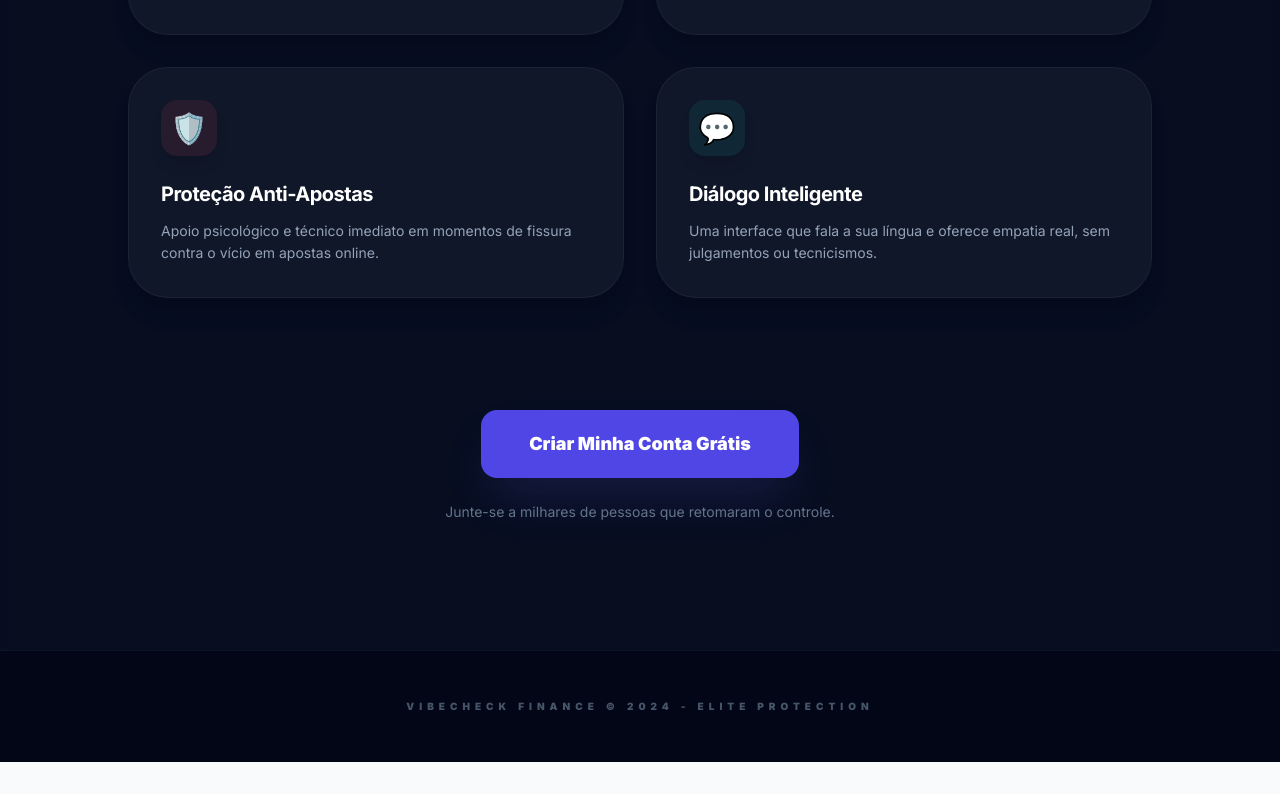
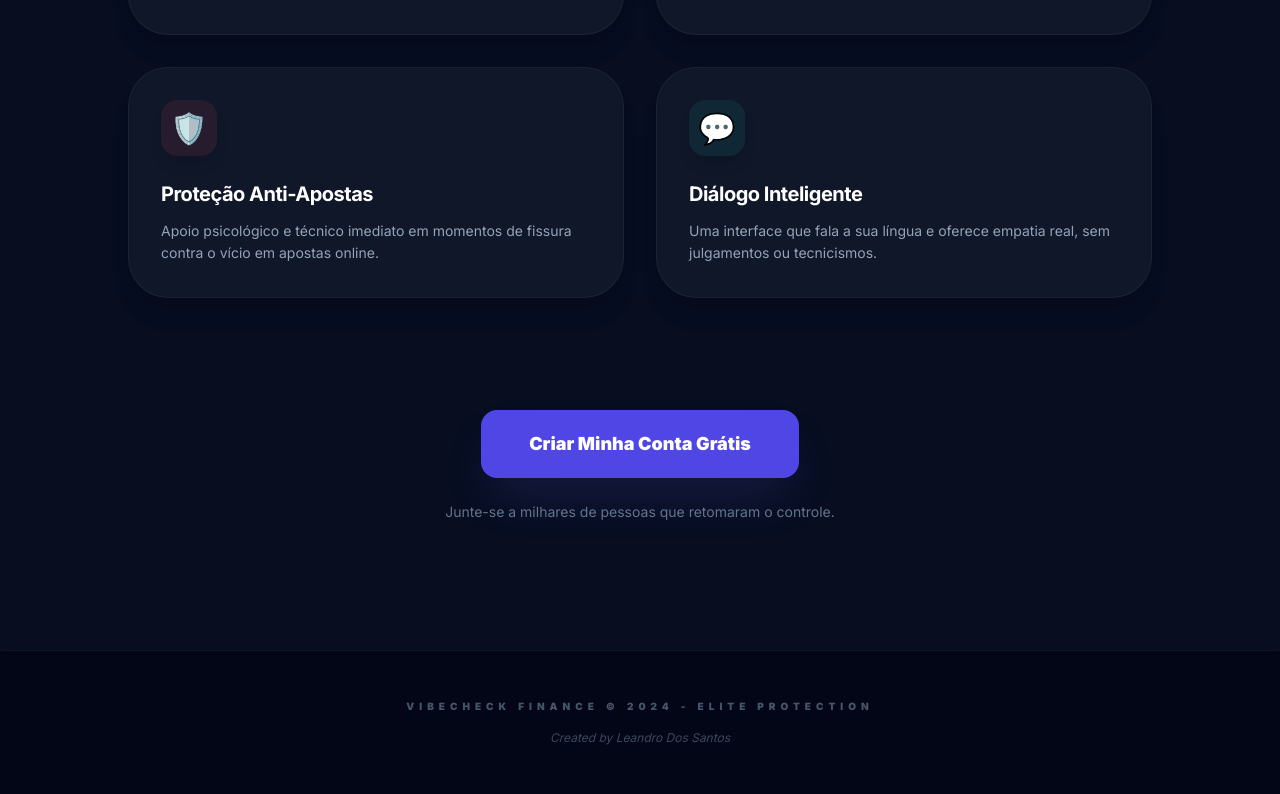
Before and after one commit to leandrocomercialsantos-ship-it/vibecheck-app, a React (Vite) app: page / in a window 1280 px wide. Shown: the part 1310-2104 px from the top of the page. Before the commit the page ends 2072 px from the top, so only its background shows below. Built offline with nearby package versions, Linux system fonts and the light colour scheme.

Commit message:
feat: Add creator name to footer and sidebar
Includes the creator's name in the footer of the landing page and in the sidebar's version information. This provides attribution and context.

```diff
--- a/components/LandingPage.tsx
+++ b/components/LandingPage.tsx
@@ -129,9 +129,12 @@ export const LandingPage: React.FC<LandingPageProps> = ({ onStart }) => {
       </section>
 
       {/* Footer */}
-      <footer className="py-12 px-6 border-t border-white/5 text-center bg-slate-950">
+      <footer className="py-12 px-6 border-t border-white/5 text-center bg-slate-950 space-y-4">
         <p className="text-slate-600 text-[10px] font-black uppercase tracking-[0.5em]">
           VibeCheck Finance &copy; 2024 - Elite Protection
+        </p>
+        <p className="text-slate-500 text-xs italic font-medium opacity-60">
+          Created by Leandro Dos Santos
         </p>
       </footer>
     </div>
--- a/components/Sidebar.tsx
+++ b/components/Sidebar.tsx
@@ -85,8 +85,9 @@ export const Sidebar: React.FC<SidebarProps> = ({ isOpen, onClose, onNavigate, u
           </div>
         </nav>
 
-        <div className="p-6 border-t border-slate-100 text-center">
+        <div className="p-6 border-t border-slate-100 text-center space-y-2">
           <p className="text-[10px] text-slate-400 font-bold uppercase tracking-widest">VibeCheck Finance v3.1</p>
+          <p className="text-[10px] text-slate-400 italic font-medium">Creator: Leandro Dos Santos</p>
         </div>
       </aside>
     </>
```
